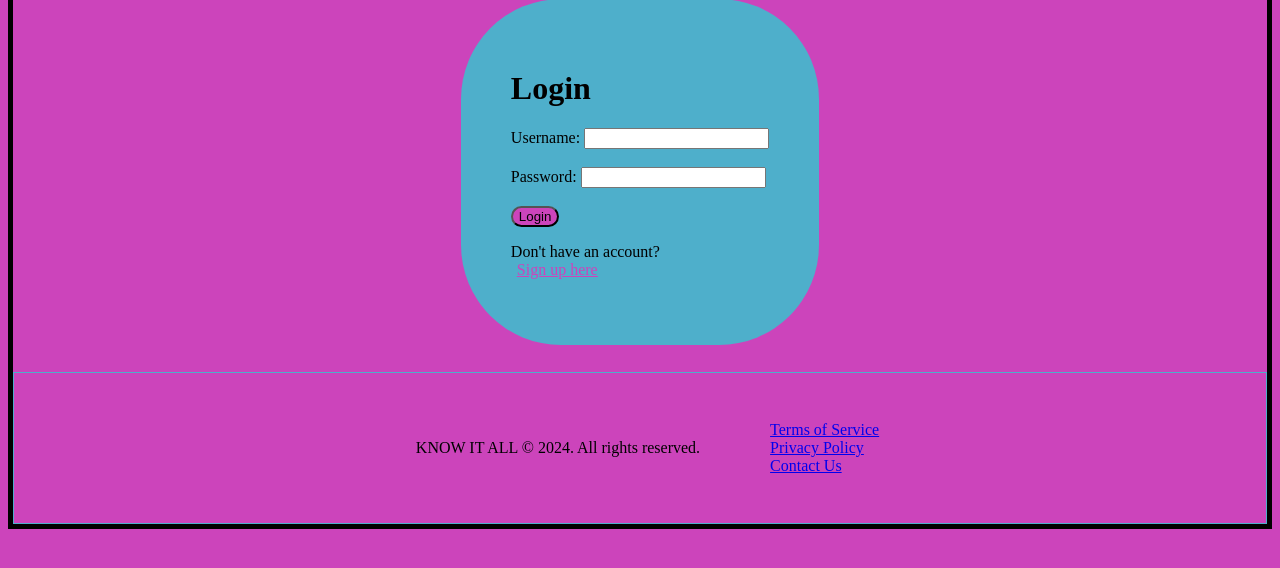
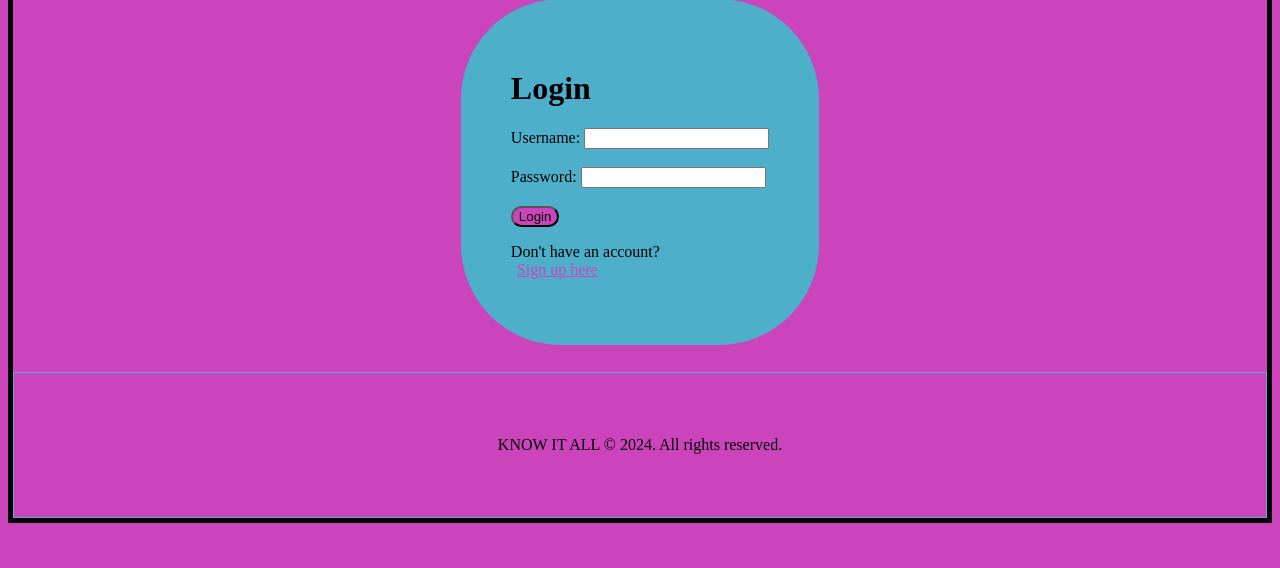
Before and after one commit to MphoCM/KNOW_IT_ALL, a Flask app: page / in a window 1280 px wide. Shown: the part 203-771 px from the top of the page. Run offline with Flask 3, Linux system fonts and the light colour scheme.

Commit message:
removed terms

```diff
--- a/app/templates/layout/footer.html
+++ b/app/templates/layout/footer.html
@@ -2,11 +2,12 @@
     <div class="footer-reserved">
         <p> KNOW IT ALL &copy; 2024. All rights reserved.</p>
     </div>
-    <div class="footer-terms">
+    <!-- <div class="footer-terms">
         <ul class="footer-ul">
             <li><a class="btn-2" href="terms.html">Terms of Service</a></li>
             <li><a class="btn-2" href="privacy_policy.html">Privacy Policy</a></li>
             <li><a class="btn-2" href="contact_us.html">Contact Us</a></li>
         </ul>
     </div>
+-->
 </footer>
```
Also changed, not shown: README.md.
